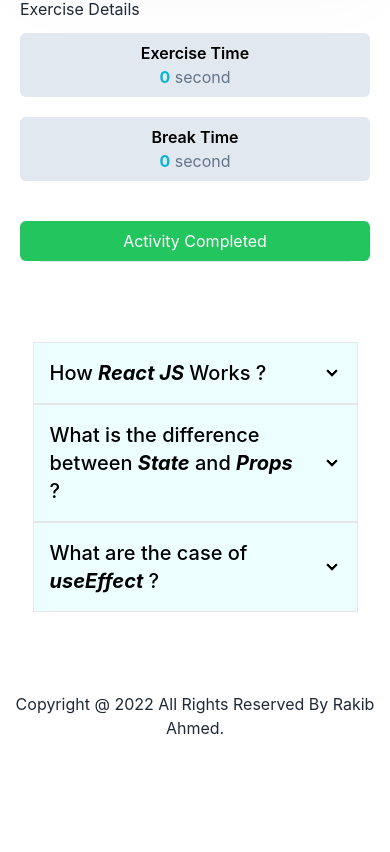
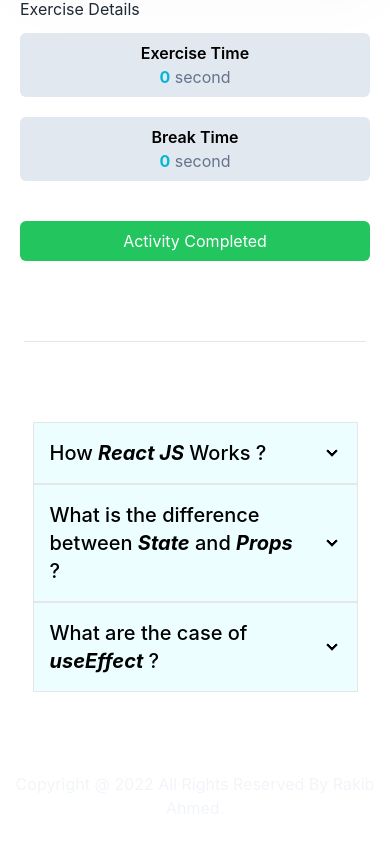
Before and after one commit to RakibMojumder/gym-and-fitness-center, a React (Create React App) app: page / in a window 390 px wide. Shown: the part 3451-4303 px from the top of the page. Before the commit the page ends 4231 px from the top, so only its background shows below. Built offline with nearby package versions, Linux system fonts and the light colour scheme.

Commit message:
faq section style changed

```diff
--- a/src/components/FAQ/Faq.js
+++ b/src/components/FAQ/Faq.js
@@ -3,7 +3,7 @@ import React from 'react';
 const Faq = () => {
     return (
         <div>
-            <div className='mb-10 px-10'>
+            <div className='my-20 md:my-10 px-6 md:px-10'>
                 <hr />
             </div>
             <div className="faq-section grid grid-cols-12 mx-auto my-20 md:my-36">
--- a/src/components/Footer/Footer.js
+++ b/src/components/Footer/Footer.js
@@ -2,7 +2,7 @@ import React from 'react';
 
 const Footer = () => {
     return (
-        <div className='text-center my-10'>
+        <div className='text-center text-slate-100 my-10'>
             <p>Copyright @ 2022 All Rights Reserved By Rakib Ahmed.</p>
         </div>
     );
```
